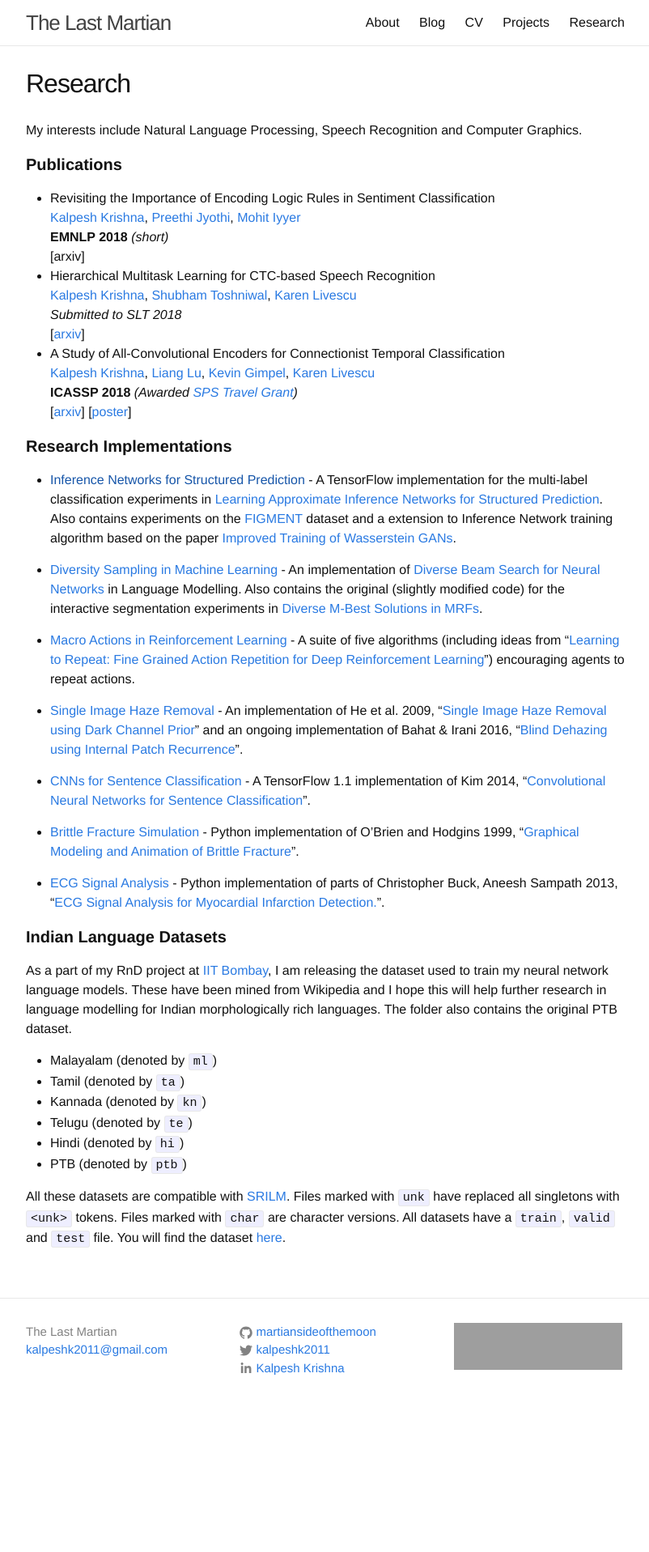
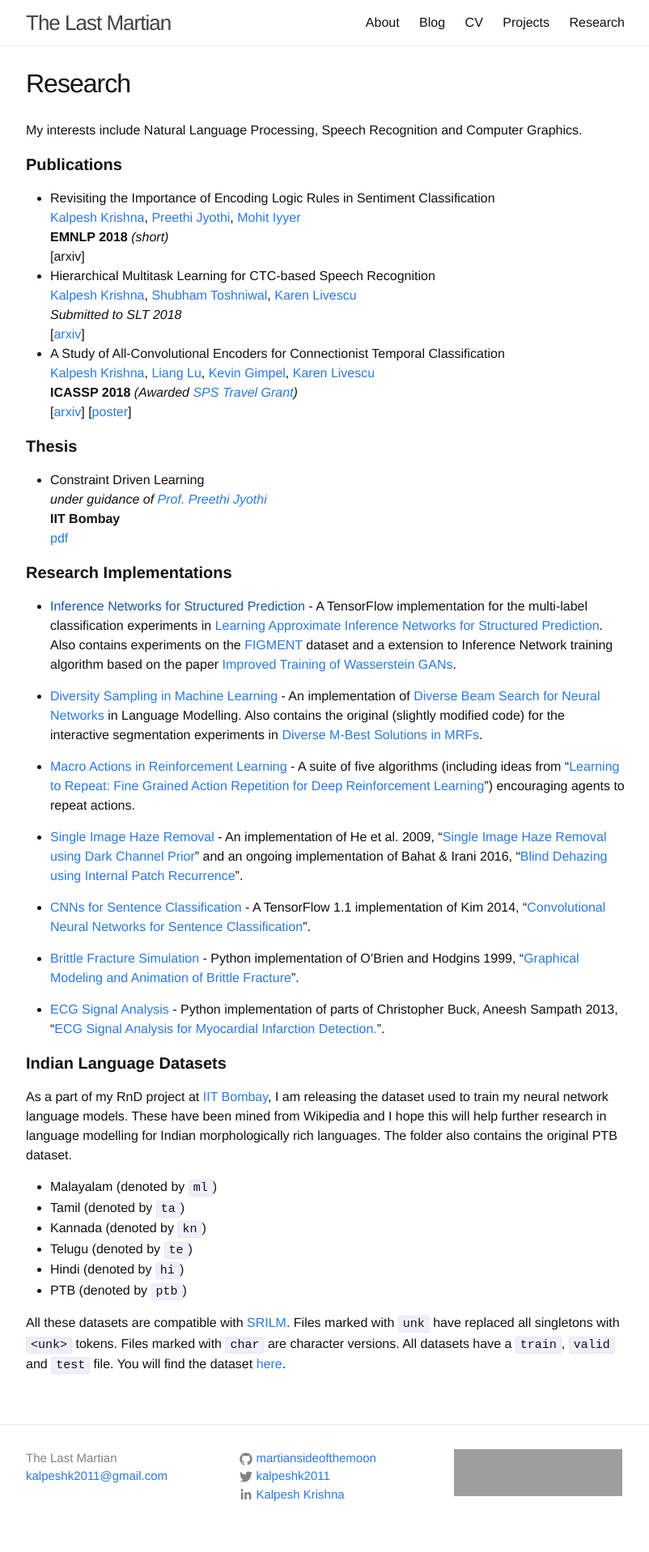
Before and after one commit to martiansideofthemoon/martiansideofthemoon.github.io, a Jekyll site: the page built from _pages/research.md, in a window 1280 px wide. Shown: the whole page at 81% size, without its empty margins (238-1040 px from the left). Built offline with Jekyll 4.4.1, drawn with Linux system fonts in a browser that asks for light colours; comment, search, counter and statistics services are not loaded; before the commit the page ends 1761 px from its top, so only the background shows below that; grey boxes are pictures that could not be loaded.

Commit message:
Adding BTP report

```diff
--- a/_pages/research.md
+++ b/_pages/research.md
@@ -19,6 +19,13 @@ My interests include Natural Language Processing, Speech Recognition and Compute
 [Kalpesh Krishna](http://martiansideofthemoon.github.io/), [Liang Lu](http://ttic.uchicago.edu/~llu/), [Kevin Gimpel](http://ttic.uchicago.edu/~kgimpel/), [Karen Livescu](http://ttic.uchicago.edu/~klivescu/)
 **ICASSP 2018** *(Awarded [SPS Travel Grant](https://signalprocessingsociety.org/events/sps-travel-grants))*
 \[[arxiv](https://arxiv.org/abs/1710.10398)\] \[[poster](https://sigport.org/sites/default/files/docs/study-convolutional-encoders.pdf)\]
+
+#### **Thesis**
+
+* Constraint Driven Learning
+*under guidance of [Prof. Preethi Jyothi](https://www.cse.iitb.ac.in/~pjyothi/)*
+**IIT Bombay**
+[pdf]({{ site.url }}/assets/btp-report.pdf)
 
 #### **Research Implementations**
 
```
Also changed, not shown: 1 other file.
